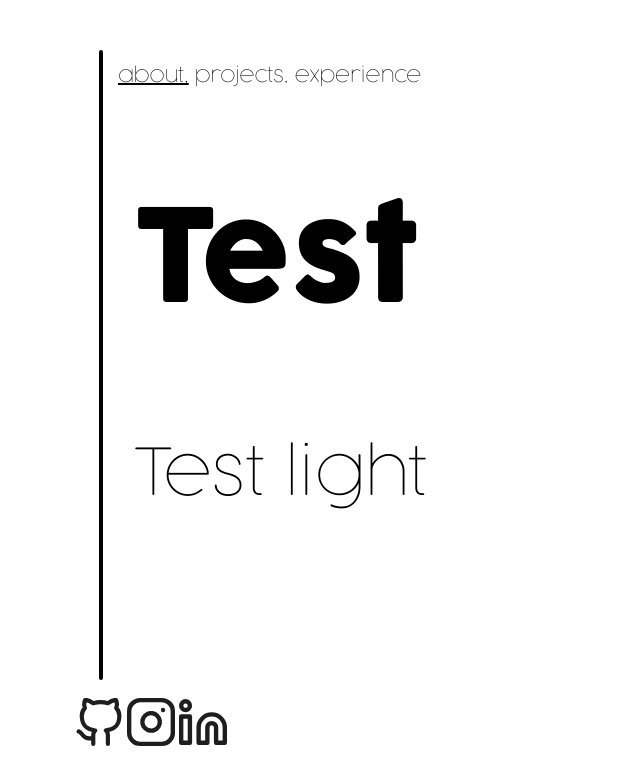
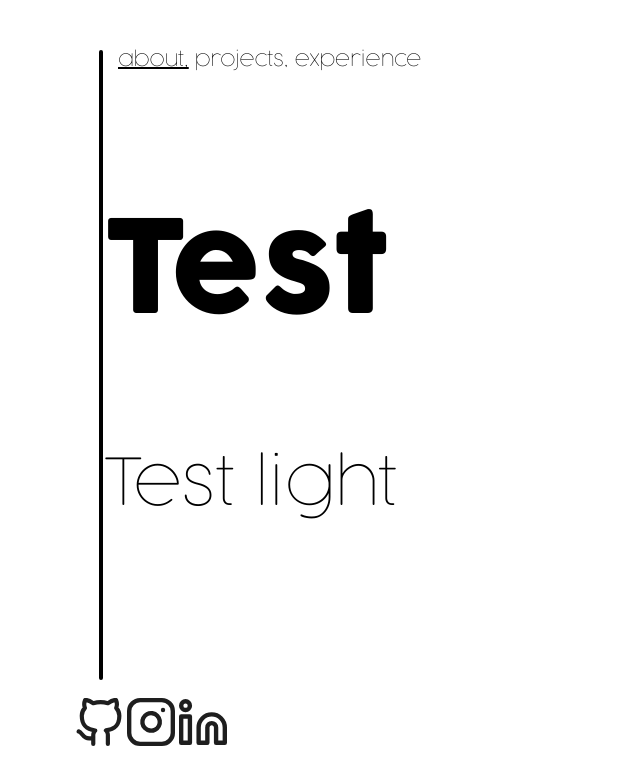
Before and after one commit to mitchbrown1024/mitchbrown1024.github.io, a SvelteKit app: page / in a window 1280 px wide. Shown: the top 784 px of the page, without its empty margins (0-640 px from the left). Built offline with nearby package versions, Linux system fonts and the light colour scheme.

Commit message:
positioned content using flex layout

```diff
--- a/src/routes/+layout.svelte
+++ b/src/routes/+layout.svelte
@@ -30,7 +30,7 @@
                 <div class="content">
                     {@render children()}
                 </div>
-        </div>
+            </div>
         </div>
         <div class="empty"></div>
         <div class="icons">
@@ -58,12 +58,17 @@
         src: url(/fonts/cocogoose-thin.ttf) format("truetype");
     }
 
+    nav {
+        flex-grow: 1;
+    }
+
 	ul {
 		display: flex;
 		list-style-type: none;
 		font-family: Cocogoose;
 		font-weight: lighter;
         padding-left:15px;
+        margin-top:0;
 	}
 	a {
 		color: black;
@@ -100,8 +105,7 @@
     }
 
     div.content {
-        padding-top:0;
-        padding-left: 30px;
+        flex-grow: 10;
     }
 
     div.line-icons {
@@ -119,6 +123,12 @@
         height: 20px;
     }
 
+    div.vertical {
+        display: flex;
+        flex-direction: column;
+        justify-content: flex-start;
+    }
+
     :global(body) { /* this will apply to <body> */ margin: 0; padding: 0; }
 
 </style>
```
